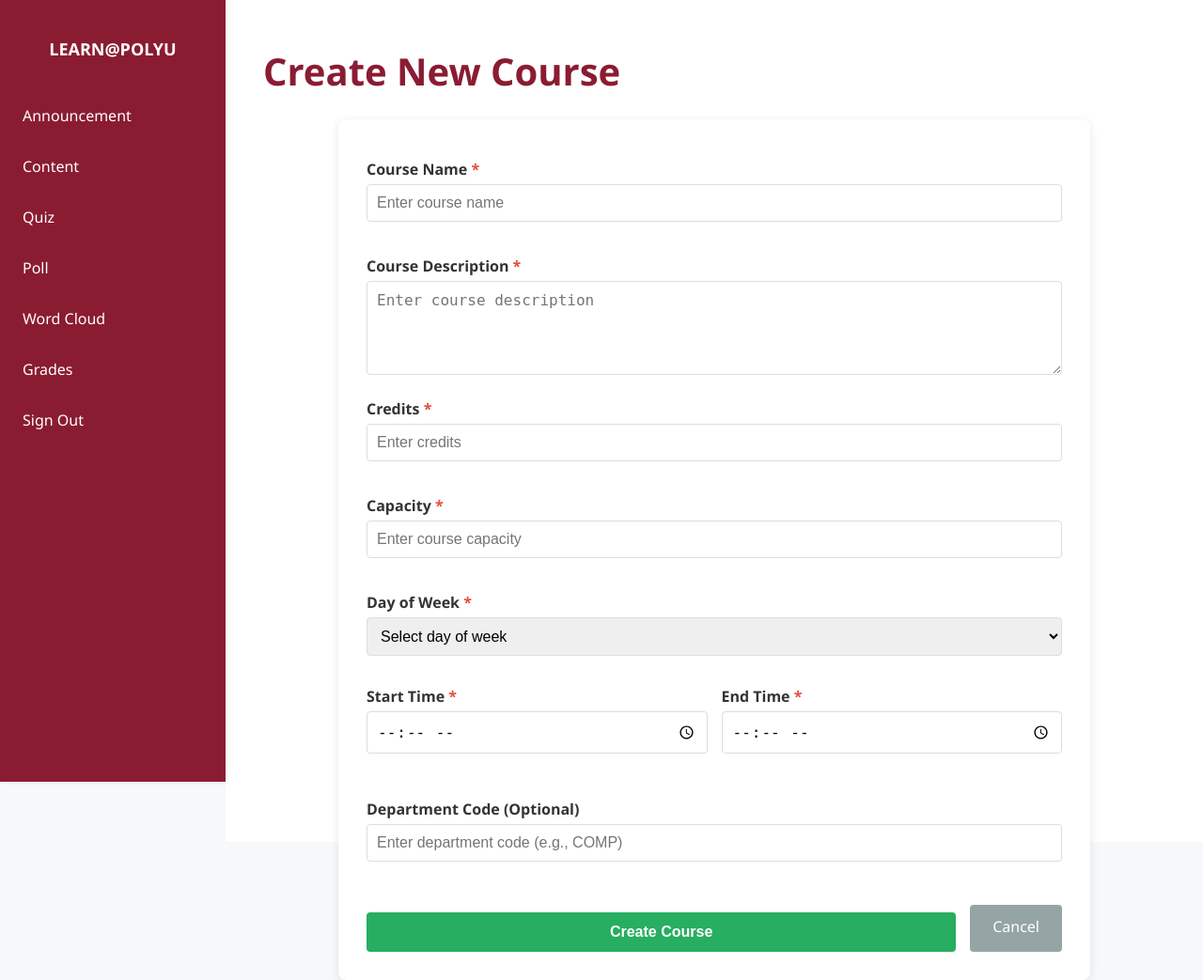
After one commit to COMP5241-2526Sem1/groupproject-team_4, a Flask app: page /test_create_course_layout in a window 1280 px wide. The commit adds this page. Shown: the whole page at 94% size. Run offline with Flask 3, Linux system fonts and the light colour scheme.

Commit message:
fix: teacher create course page css

```diff
--- a/app.py
+++ b/app.py
@@ -102,6 +102,11 @@ app.register_blueprint(word_cloud_bp)
 from routes.ai_routes import ai_bp
 app.register_blueprint(ai_bp)
 
+# Test route for create course layout
+@app.route('/test_create_course_layout')
+def test_create_course_layout():
+    return render_template('test_create_course_layout.html')
+
 # Routes: Login and registration pages
 @app.route('/login')
 def login_page():
--- a/templates/teacher_course_base.html
+++ b/templates/teacher_course_base.html
@@ -25,6 +25,7 @@
             <a href="/logout">Sign Out</a>
             {% endblock %}
         </nav>
+    </aside>
 
     <main class="main-content">
         {% block course_content %}{% endblock %}
--- /dev/null
+++ b/templates/test_create_course_layout.html
@@ -0,0 +1,178 @@
+<!DOCTYPE html>
+<html lang="en">
+<head>
+    <meta charset="UTF-8">
+    <meta name="viewport" content="width=device-width, initial-scale=1.0">
+    <title>Test Create Course Layout</title>
+    <link rel="stylesheet" href="{{ url_for('static', filename='style.css') }}">
+    <style>
+        .course-form-container {
+            background: white;
+            padding: 30px;
+            border-radius: 8px;
+            box-shadow: 0 2px 10px rgba(0,0,0,0.1);
+            max-width: 800px;
+            margin: 0 auto;
+            width: 100%;
+            box-sizing: border-box;
+        }
+        .course-form-group {
+            margin-bottom: 20px;
+        }
+        .course-form-group label {
+            display: block;
+            margin-bottom: 5px;
+            font-weight: bold;
+            color: #333;
+        }
+        .course-form-group input[type="text"],
+        .course-form-group input[type="number"],
+        .course-form-group input[type="time"],
+        .course-form-group select,
+        .course-form-group textarea {
+            width: 100%;
+            padding: 10px;
+            border: 1px solid #ddd;
+            border-radius: 4px;
+            font-size: 16px;
+            box-sizing: border-box;
+        }
+        .course-form-group textarea {
+            resize: vertical;
+            min-height: 100px;
+        }
+        .course-form-group input:focus,
+        .course-form-group select:focus,
+        .course-form-group textarea:focus {
+            border-color: #3498db;
+            outline: none;
+            box-shadow: 0 0 0 2px rgba(52, 152, 219, 0.2);
+        }
+        .course-form-actions {
+            display: flex;
+            gap: 15px;
+            margin-top: 30px;
+        }
+        .course-submit-btn {
+            padding: 12px 24px;
+            background: #27ae60;
+            color: white;
+            border: none;
+            border-radius: 4px;
+            font-size: 16px;
+            cursor: pointer;
+            transition: background 0.2s;
+        }
+        .course-submit-btn:hover {
+            background: #219a52;
+        }
+        .course-cancel-btn {
+            padding: 12px 24px;
+            background: #95a5a6;
+            color: white;
+            border: none;
+            border-radius: 4px;
+            font-size: 16px;
+            cursor: pointer;
+            text-decoration: none;
+            transition: background 0.2s;
+            display: inline-block;
+            text-align: center;
+        }
+        .course-cancel-btn:hover {
+            background: #7f8c8d;
+        }
+        .time-fields {
+            display: flex;
+            gap: 15px;
+        }
+        .time-fields .course-form-group {
+            flex: 1;
+        }
+        .required {
+            color: #e74c3c;
+        }
+    </style>
+</head>
+<body>
+    <div class="container">
+        <aside class="sidebar">
+            <div class="logo" onclick="window.location.href='/teacher_home'">
+                <div style="font-size:18px;font-weight:bold;margin-top:8px;">LEARN@POLYU</div>
+            </div>
+            <nav>
+                <a href="javascript:void(0);">Announcement</a>
+                <a href="javascript:void(0);">Content</a>
+                <a href="javascript:void(0);">Quiz</a>
+                <a href="javascript:void(0);">Poll</a>
+                <a href="javascript:void(0);">Word Cloud</a>
+                <a href="javascript:void(0);">Grades</a>
+                <a href="/logout">Sign Out</a>
+            </nav>
+        </aside>
+
+        <main class="main-content">
+            <h1>Create New Course</h1>
+
+            <div class="course-form-container">
+                <form method="POST">
+                    <div class="course-form-group">
+                        <label for="name">Course Name <span class="required">*</span></label>
+                        <input type="text" id="name" name="name" required placeholder="Enter course name">
+                    </div>
+
+                    <div class="course-form-group">
+                        <label for="description">Course Description <span class="required">*</span></label>
+                        <textarea id="description" name="description" required placeholder="Enter course description"></textarea>
+                    </div>
+
+                    <div class="course-form-group">
+                        <label for="credit">Credits <span class="required">*</span></label>
+                        <input type="number" id="credit" name="credit" required min="1" max="10" placeholder="Enter credits">
+                    </div>
+
+                    <div class="course-form-group">
+                        <label for="capacity">Capacity <span class="required">*</span></label>
+                        <input type="number" id="capacity" name="capacity" required min="1" max="200" placeholder="Enter course capacity">
+                    </div>
+
+                    <div class="course-form-group">
+                        <label for="day_of_week">Day of Week <span class="required">*</span></label>
+                        <select id="day_of_week" name="day_of_week" required>
+                            <option value="">Select day of week</option>
+                            <option value="Mon">Monday</option>
+                            <option value="Tue">Tuesday</option>
+                            <option value="Wed">Wednesday</option>
+                            <option value="Thu">Thursday</option>
+                            <option value="Fri">Friday</option>
+                            <option value="Sat">Saturday</option>
+                        </select>
+                    </div>
+
+                    <div class="time-fields">
+                        <div class="course-form-group">
+                            <label for="start_time">Start Time <span class="required">*</span></label>
+                            <input type="time" id="start_time" name="start_time" required>
+                        </div>
+
+                        <div class="course-form-group">
+                            <label for="end_time">End Time <span class="required">*</span></label>
+                            <input type="time" id="end_time" name="end_time" required>
+                        </div>
+                    </div>
+
+                    <div class="course-form-group">
+                        <label for="department_code">Department Code (Optional)</label>
+                        <input type="text" id="department_code" name="department_code" placeholder="Enter department code (e.g., COMP)">
+                    </div>
+
+                    <div class="course-form-actions">
+                        <button type="submit" class="course-submit-btn">Create Course</button>
+                        <a href="/teacher_course_list" class="course-cancel-btn">Cancel</a>
+                    </div>
+                </form>
+            </div>
+        </main>
+    </div>
+</body>
+</html>
```
Also changed, not shown: templates/create_course.html (+35 -29 lines).
